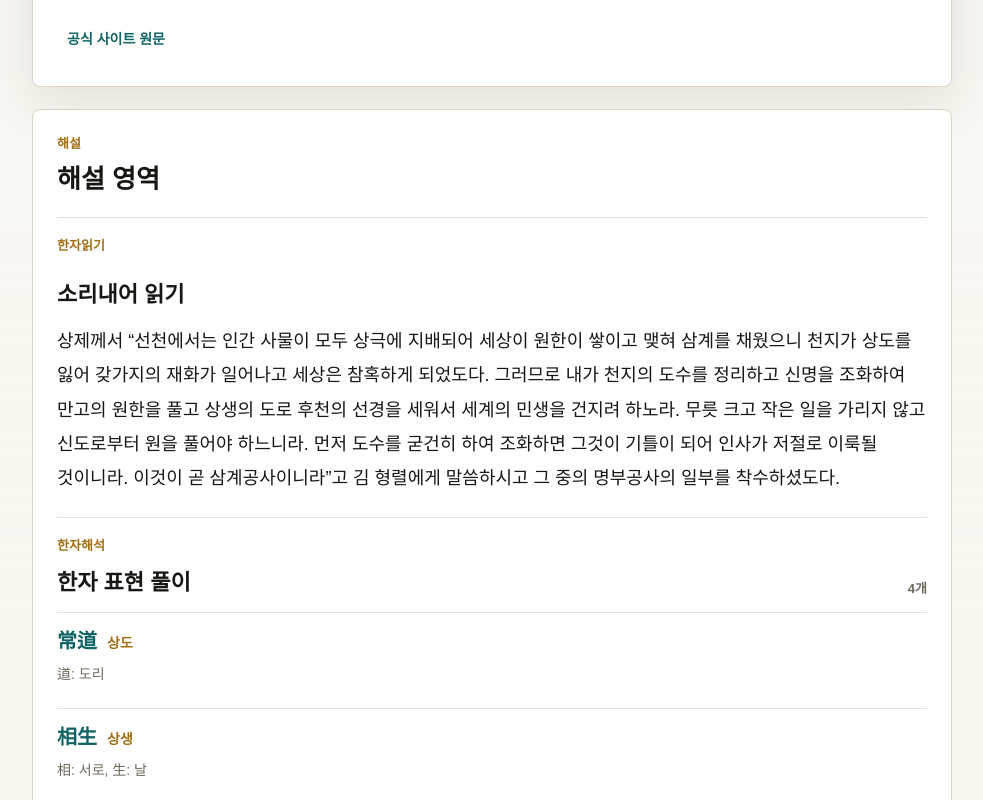
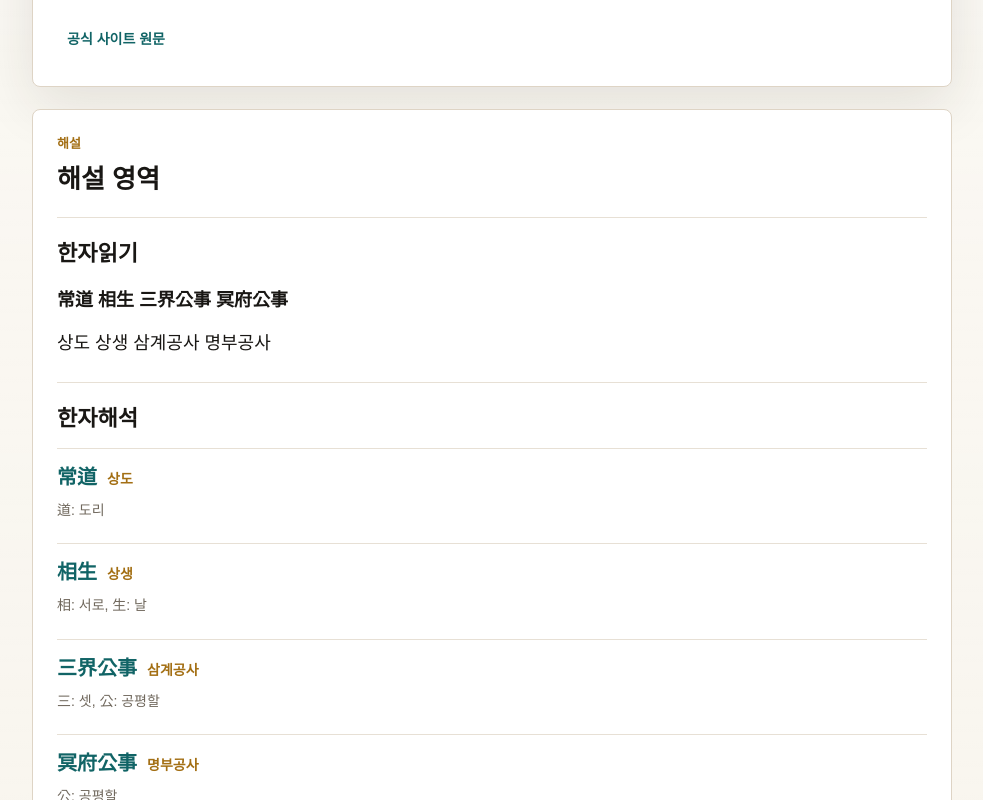
Before and after one commit to lsk7209/daeson-wiki, a Next.js app: page /verses/gongsa-1-3 in a window 1280 px wide. Shown: the part 567-1367 px from the top of the page, without its empty margins (148-1131 px from the left). Built offline with nearby package versions, Linux system fonts and the light colour scheme.

Commit message:
Format hanja commentary blocks

```diff
--- a/app/globals.css
+++ b/app/globals.css
@@ -583,12 +583,22 @@ li p {
   margin-bottom: 0;
 }
 
+.hanja-reading-pair {
+  display: grid;
+  gap: 8px;
+}
+
+.hanja-original-text,
 .hanja-reading-text {
   margin-bottom: 0;
   color: var(--text);
   font-size: 18px;
   line-height: 1.9;
   word-break: keep-all;
+}
+
+.hanja-original-text {
+  font-weight: 700;
 }
 
 .hanja-heading {
--- a/app/verses/[id]/page.tsx
+++ b/app/verses/[id]/page.tsx
@@ -1,11 +1,7 @@
 import Link from "next/link";
 import { notFound } from "next/navigation";
 import NotePad from "@/app/verses/[id]/note-pad";
-import {
-  getHanjaAnnotations,
-  getHanjaReadingText,
-  hasHanja,
-} from "@/lib/hanja";
+import { getHanjaAnnotations, hasHanja } from "@/lib/hanja";
 import { getSourceLinksForVerse } from "@/lib/source-links";
 import type { VerseSourceLink } from "@/lib/source-types";
 import {
@@ -52,8 +48,12 @@ export default async function VersePage({ params }: VersePageProps) {
   const hanjaAnnotations = hasHanja(verse.text)
     ? getHanjaAnnotations(verse.text)
     : [];
-  const hanjaReadingText =
-    hanjaAnnotations.length > 0 ? getHanjaReadingText(verse.text) : "";
+  const hanjaOriginalText = hanjaAnnotations
+    .map((annotation) => annotation.hanja)
+    .join(" ");
+  const hanjaReadingText = hanjaAnnotations
+    .map((annotation) => annotation.reading)
+    .join(" ");
 
   return (
     <div className="page-shell verse-layout">
@@ -83,19 +83,15 @@ export default async function VersePage({ params }: VersePageProps) {
         {hanjaAnnotations.length > 0 ? (
           <>
             <section className="hanja-section">
-              <p className="eyebrow">한자읽기</p>
-              <h3>소리내어 읽기</h3>
-              <p className="hanja-reading-text">{hanjaReadingText}</p>
+              <h3>한자읽기</h3>
+              <div className="hanja-reading-pair">
+                <p className="hanja-original-text">{hanjaOriginalText}</p>
+                <p className="hanja-reading-text">{hanjaReadingText}</p>
+              </div>
             </section>
 
             <section className="hanja-section">
-              <div className="hanja-heading">
-                <div>
-                  <p className="eyebrow">한자해석</p>
-                  <h3>한자 표현 풀이</h3>
-                </div>
-                <span>{hanjaAnnotations.length}개</span>
-              </div>
+              <h3>한자해석</h3>
               <dl className="hanja-list">
                 {hanjaAnnotations.map((annotation) => (
                   <div key={annotation.id}>
--- a/lib/hanja.ts
+++ b/lib/hanja.ts
@@ -137,19 +137,19 @@ const knownHanjaTerms: Record<
 > = {
   步拾金剛景: {
     reading: "보습금강경",
-    meaning: "금강산의 경치를 걸음마다 주워 담는다는 뜻의 한문 구절입니다.",
+    meaning: "금강산의 경치를 걸음마다 주워 담는다",
   },
   靑山皆骨餘: {
     reading: "청산개골여",
-    meaning: "푸른 산은 모두 뼈대만 남은 듯하다는 뜻의 한문 구절입니다.",
+    meaning: "푸른 산은 모두 뼈대만 남은 듯하다",
   },
   其後騎驢客: {
     reading: "기후기려객",
-    meaning: "그 뒤의 나귀 탄 나그네를 가리키는 한문 구절입니다.",
+    meaning: "그 뒤의 나귀 탄 나그네를 가리킨다",
   },
   無興但躊躇: {
     reading: "무흥단주저",
-    meaning: "흥취 없이 다만 머뭇거린다는 뜻의 한문 구절입니다.",
+    meaning: "흥취 없이 다만 머뭇거린다",
   },
 };
 
```
Also changed, not shown: scripts/verify-hanja.mjs (+6 -6 lines).
